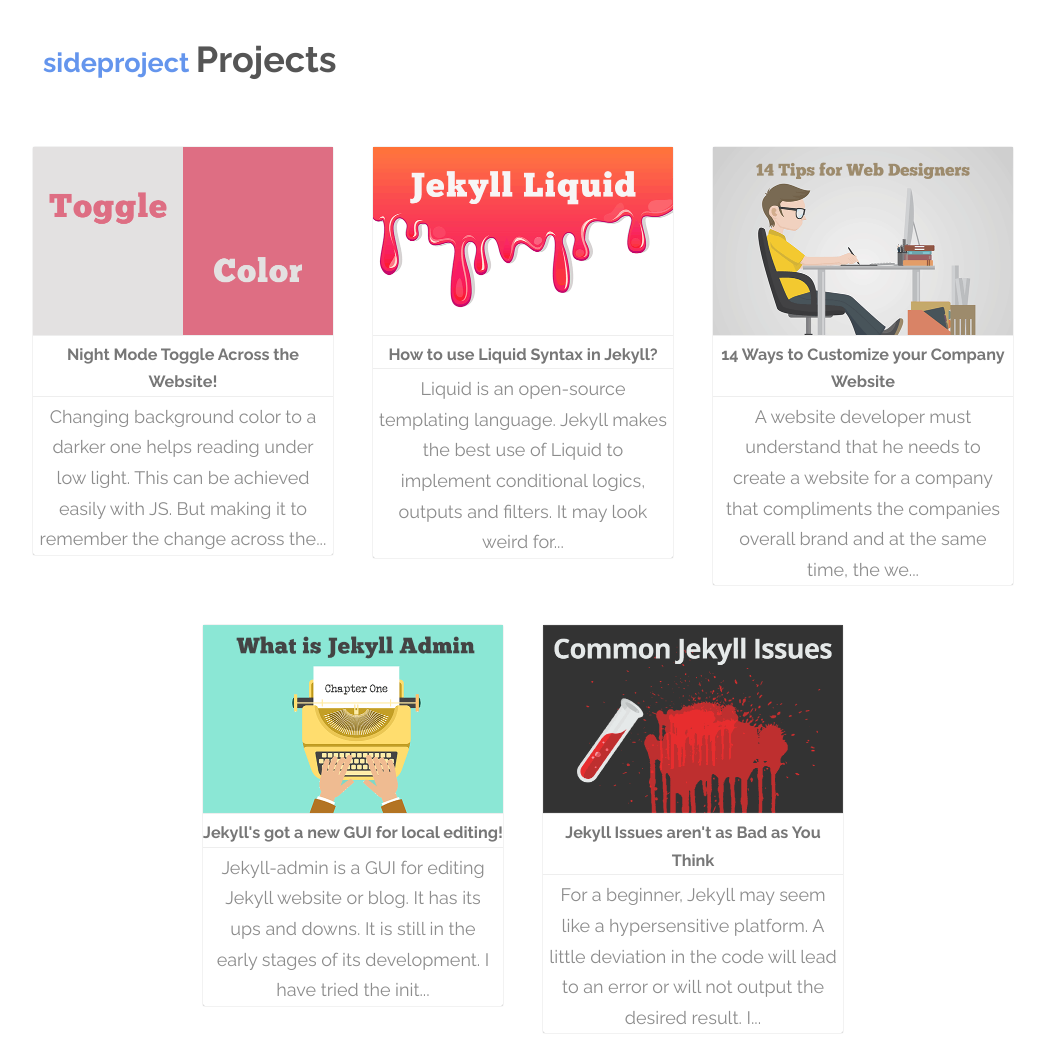
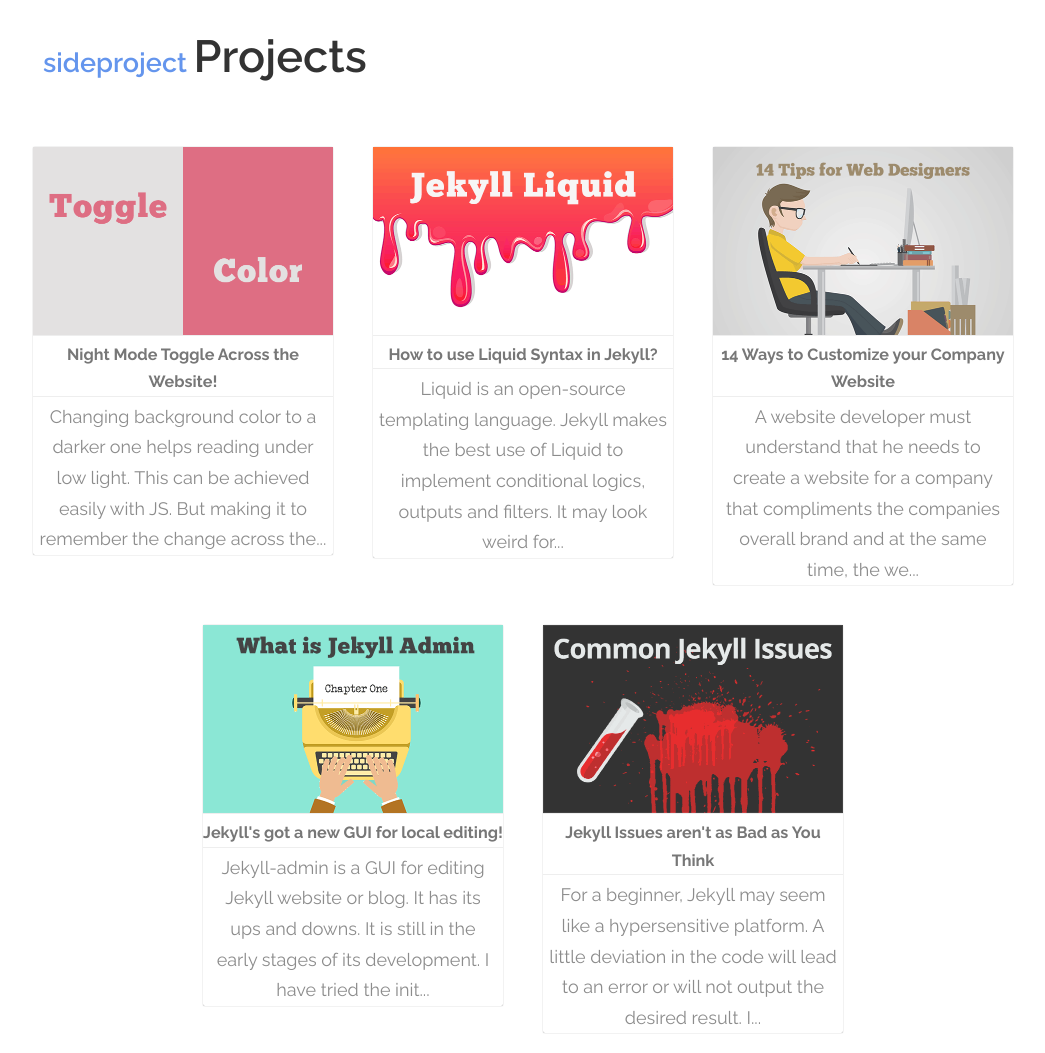
Before and after one commit to sideprojectme/now, a Jekyll site: the page built from index.html, in a window 1280 px wide. Shown: the whole page, without its empty margins (117-1162 px from the left). Built offline with Jekyll 4.4.1, drawn with Linux system fonts in a browser that asks for light colours.

Commit message:
no message

```diff
--- a/_config.yml
+++ b/_config.yml
@@ -1,6 +1,6 @@
 ### your site title here
 
-title: Projects
+title: Sideproject
 url: https://sideprojectme.github.io
 baseurl: /projects
 permalink: /:title
--- a/_layouts/default.html
+++ b/_layouts/default.html
@@ -5,7 +5,7 @@
   <meta name="viewport" content="width=device-width, initial-scale=1.0">
   <title>{{ page.title }} - {{site.title}}</title>
   <link rel="stylesheet" href="{{site.baseurl}}/css/main.css">
-  <link href="https://fonts.googleapis.com/css?family=Raleway:400,700" rel="stylesheet">
+  <link href="https://fonts.googleapis.com/css?family=Raleway:400,600,700" rel="stylesheet">
 </head>
 <body>
 
--- a/_sass/style.scss
+++ b/_sass/style.scss
@@ -85,13 +85,14 @@ img {
 }
 
 .site-title {
-    font-size: 2em;
-    color: $text-color;
+    font-size: 2.5em;
+    font-weight: 600;
+    color: #333;
     margin-right: 2em;
     line-height: 0;
     display: inline-block;
     a {
-        color: $text-color;
+        color: #333;
     }
     @include media-query($on-palm) {
         margin: 0;
--- a/index.html
+++ b/index.html
@@ -1,29 +1,11 @@
 ---
-title: Welcome
+title: Projects
 layout: default
 ---
 <header class="index-header">
-    <h2 style="display: inline-block; color: #477DCA"><a href="/">sideproject&nbsp;</a></h2><h1 class="site-title"><a href="{{site.url}}{{site.baseurl}}">Projects</a></h1>
+    <h2 style="display: inline-block; color: #477DCA; font-weight: 600"><a href="/">sideproject&nbsp;</a></h2><h1 class="site-title"><a href="{{site.url}}{{site.baseurl}}">Projects</a></h1>
 
-   <!--  Html Elements for Search
-    <div id="search-container">
-    <input type="text" id="search-input" placeholder="search..." onkeyup="hide()">
-    </div> -->
 </header>
-
-<!-- <div id="results-container" class="mainbox"></div> -->
-
-<!-- Script pointing to jekyll-search.js
-<script src="{{site.baseurl}}/js/jekyll-search.min.js" type="text/javascript"></script>
-
-<script>
-SimpleJekyllSearch({
-  searchInput: document.getElementById('search-input'),
-  resultsContainer: document.getElementById('results-container'),
-  searchResultTemplate: '<a class="post-link-index" href="{url}"><div itemscope itemtype="http://schema.org/TechArticle" class="card"><img alt="{title}" class="post-image-index" itemprop="thumbnailUrl" src="{{site.baseurl}}/thumbs/{image}" width="300" height="188" /><p itemprop="headline" class="post-index-title">{title}</p><div class="card-footer"><p itemprop="description" class="post-excerpt">{description}</p></div></div></a>',
-  json: '{{site.baseurl}}/search.json',
-})
-</script> -->
 <div id="cont">
     <div class="mainbox">
          {% for post in site.posts %}
@@ -40,34 +22,3 @@ SimpleJekyllSearch({
           {% endfor %}
      </div>
 </div>
-<!--
-<script>
-window.hide = function() {
-    var hassome = document.getElementById("search-input").value;
-    if(!hassome){
-    document.getElementById("cont").style.display = "block";
-    }
-    else {
-    document.getElementById("cont").style.display = "none";
-        }
-    }
-</script>
- -->
-
-
-
-<!--
-<div id="container" class="cols">
-    {% for post in site.posts %}
-    <div class="box">
-       {% if post.img %}
-          <img class="feat-image" src={{ "/images/" | prepend: site.baseurl | append: post.img }} alt="{{post.title}}">
-       {% endif %}
-          <div class="container">
-            <h2>{{post.title}}</h2>
-            <p>{{post.description}}</p>
-             <div class="action">{{ post.date | date: '%B %d, %Y' }}<a href="{{post.url | prepend: site.baseurl}}">&rarr;</a></div>
-        </div>
-    </div>
-   {% endfor %}
-</div> -->
```
Lines whose indentation alone changed are shown as unchanged.
